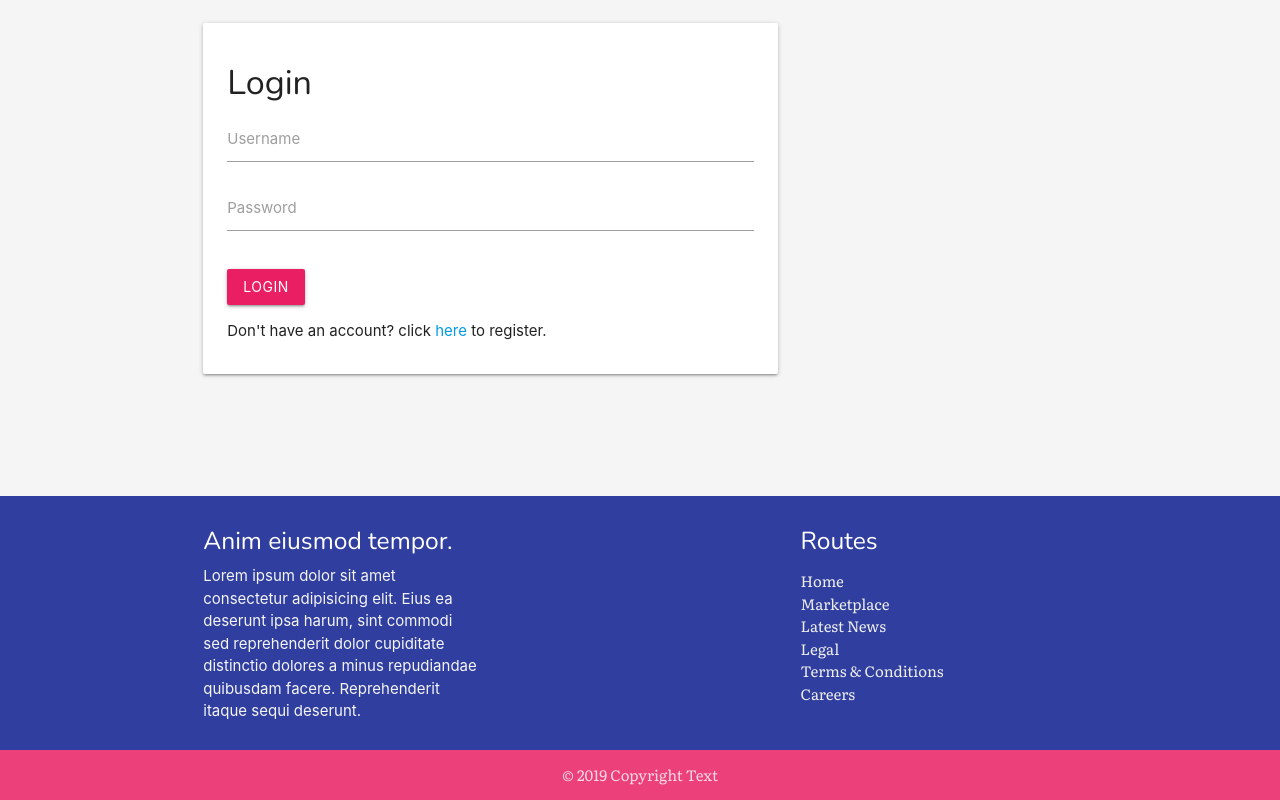
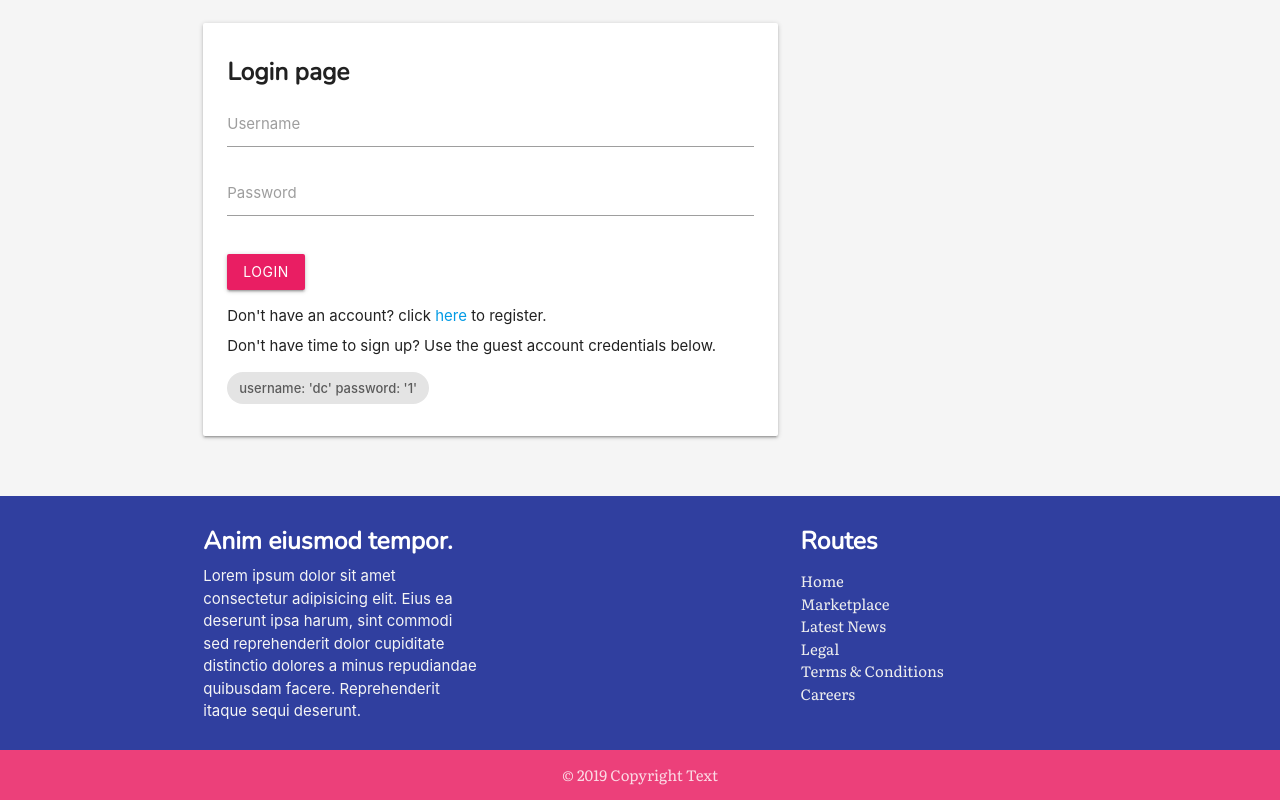
Before and after one commit to danielc92/django-bidding-app, a Django app: template templates/login.html in a window 1280 px wide. Run offline with Django 3.2, Linux system fonts and the light colour scheme; the template is opened without the code that fills it, so the values that code supplies are empty; some libraries are stand-ins or nearby versions.

Commit message:
bolded titles, added sample account to login.

```diff
--- a/templates/base.html
+++ b/templates/base.html
@@ -6,7 +6,7 @@
     <meta name="viewport" content="width=device-width, initial-scale=1.0">
     <meta http-equiv="X-UA-Compatible" content="ie=edge">
     <script src="https://cdn.jsdelivr.net/npm/chart.js@2.8.0"></script>
-    <link href="https://fonts.googleapis.com/css?family=Literata|Nunito&display=swap" rel="stylesheet">
+    <link href="https://fonts.googleapis.com/css?family=Literata|Raleway|Montserrat|Nunito&display=swap" rel="stylesheet">
     <link href="https://fonts.googleapis.com/icon?family=Material+Icons" rel="stylesheet">
     <link rel="stylesheet" href="https://cdnjs.cloudflare.com/ajax/libs/materialize/1.0.0/css/materialize.min.css">
 
@@ -40,6 +40,7 @@ img {
         margin-top: 1em;
         padding: 4%;
       }
+
       .custom-font-1 {
         font-family: 'Literata', serif;
       }
@@ -47,6 +48,7 @@ img {
       h1, h2, h3, h4, h5, h6 {
         margin-top: .5em !important;
         font-family: 'Nunito', sans-serif;
+        font-weight: bold;
       }
 
       body {
--- a/templates/login.html
+++ b/templates/login.html
@@ -8,7 +8,7 @@
                         <div class="card-content">
                             <form action="" method="POST" class="form">
                                 {% csrf_token %}
-                                <h4>Login</h4>
+                                <h5>Login page</h5>
                                 <div class="input-field">
                                     <label for="" class="label">
                                         Username
@@ -25,6 +25,8 @@
                                     <button style="margin-top: 1rem;" class="btn waves-effect waves-light pink" type="submit">Login</button>
                                 </div>
                                 <p>Don't have an account? click <a href="{% url 'app:register' %}" style="margin-top: 1rem;" type="a">here</a> to register.</p>
+                                <p>Don't have time to sign up? Use the guest account credentials below.</p>
+                                <p class="chip">username: 'dc' password: '1'</p>
                             </form>
                         </div>
                     </div>
--- a/templates/register.html
+++ b/templates/register.html
@@ -11,7 +11,7 @@
                                 <h5>Registration page</h5>
                                 {{ form.as_p }}
                                 <div class="center">
-                                    <button style="margin-top: 1rem;" class="btn pink waves-effect waves-light" type="submit">Register</button>
+                                    <button style="margin-top: 1rem;" class="btn pink waves-effect waves-light" type="submit">Create Account</button>
                                     <a href="{% url 'app:home' %}" style="margin-top: 1rem;" class="btn indigo darken-2 waves-effect waves-light" type="submit">Back Home</a>
                                 </div>
 
```
Lines whose indentation alone changed are shown as unchanged.
